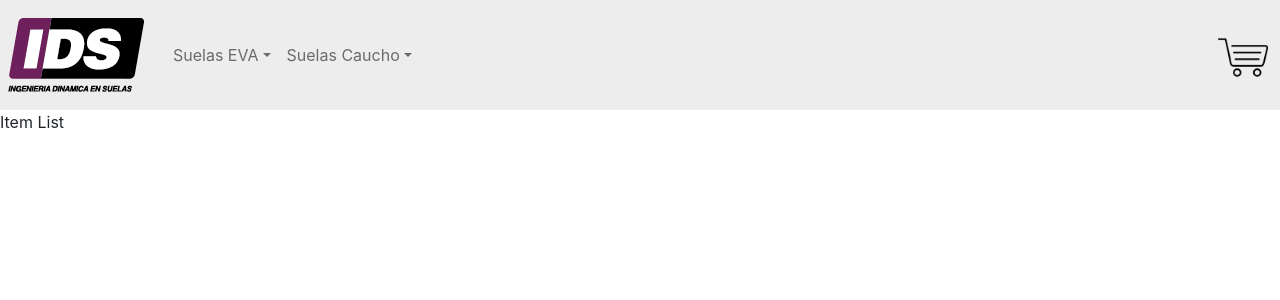
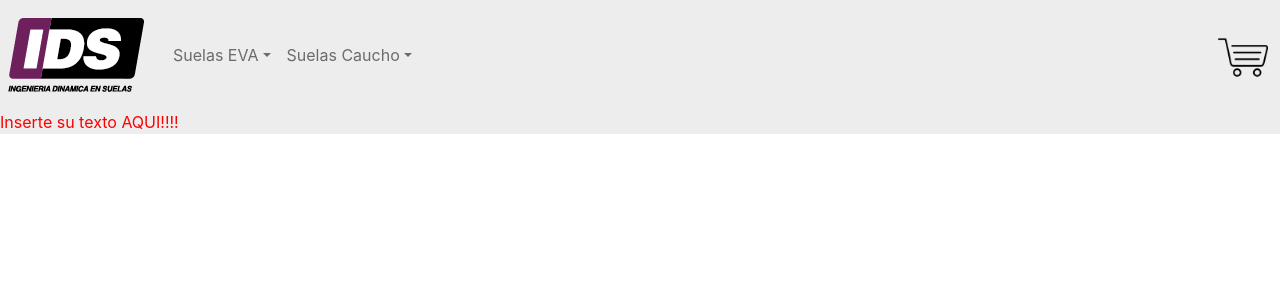
Before and after one commit to maxi87luc/38115-React-Lucero, a React (Create React App) app: page / in a window 1280 px wide. Shown: the top 300 px of the page. Built offline with nearby package versions, Linux system fonts and the light colour scheme.

Commit message:
PreEntrega1Lucero

```diff
--- a/src/App.js
+++ b/src/App.js
@@ -11,7 +11,9 @@ function App() {
       <header>
         <NavBar></NavBar>
       </header>
-      <ItemListContainer></ItemListContainer>
+      <ItemListContainer>
+        <p>Inserte su texto AQUI!!!!</p>
+      </ItemListContainer>
     </div>
   );
 }
--- a/src/components/ItemListContainer.js
+++ b/src/components/ItemListContainer.js
@@ -1,7 +1,7 @@
-function ItemListContainer () {
+function ItemListContainer ({children}) {
     return (
-        <div>
-            Item List
+        <div style={{backgroundColor: "#EDEDED", color: "red"}}>
+            {children}
         </div>
     )
 }
```
